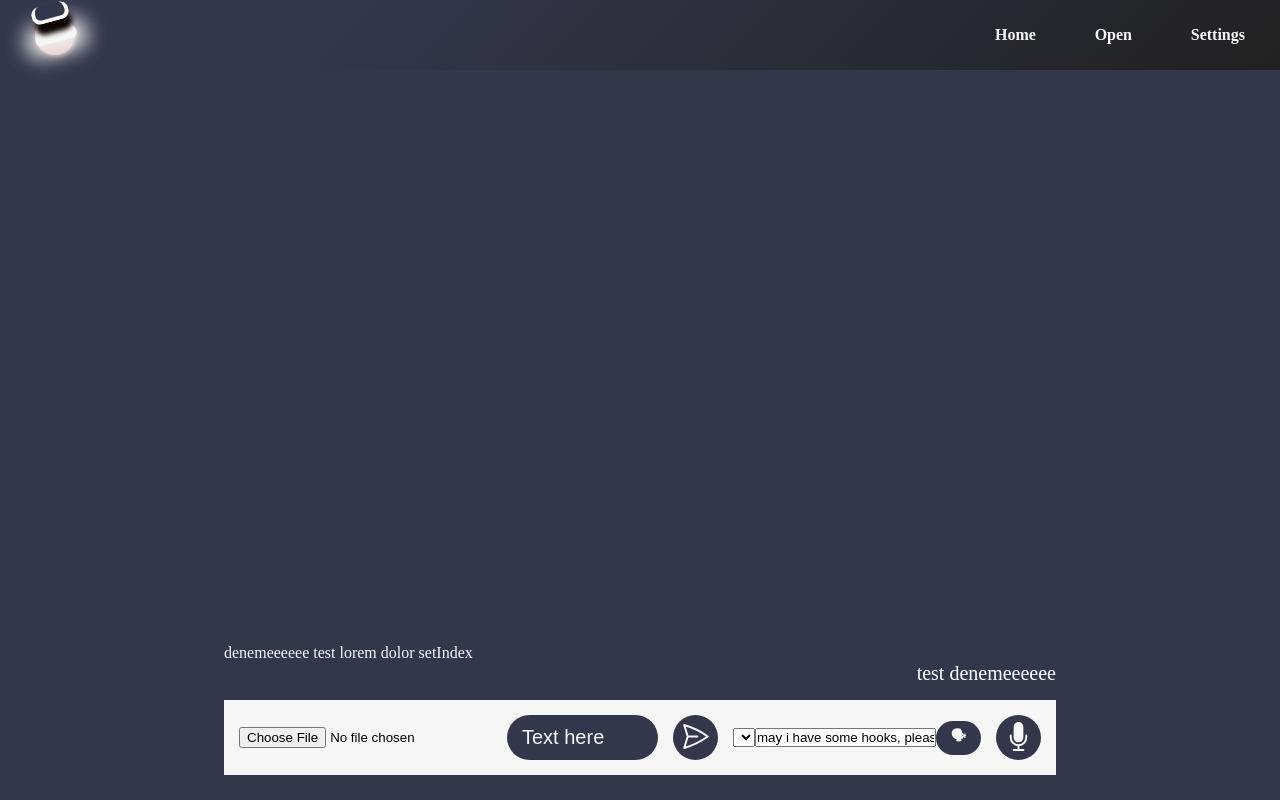
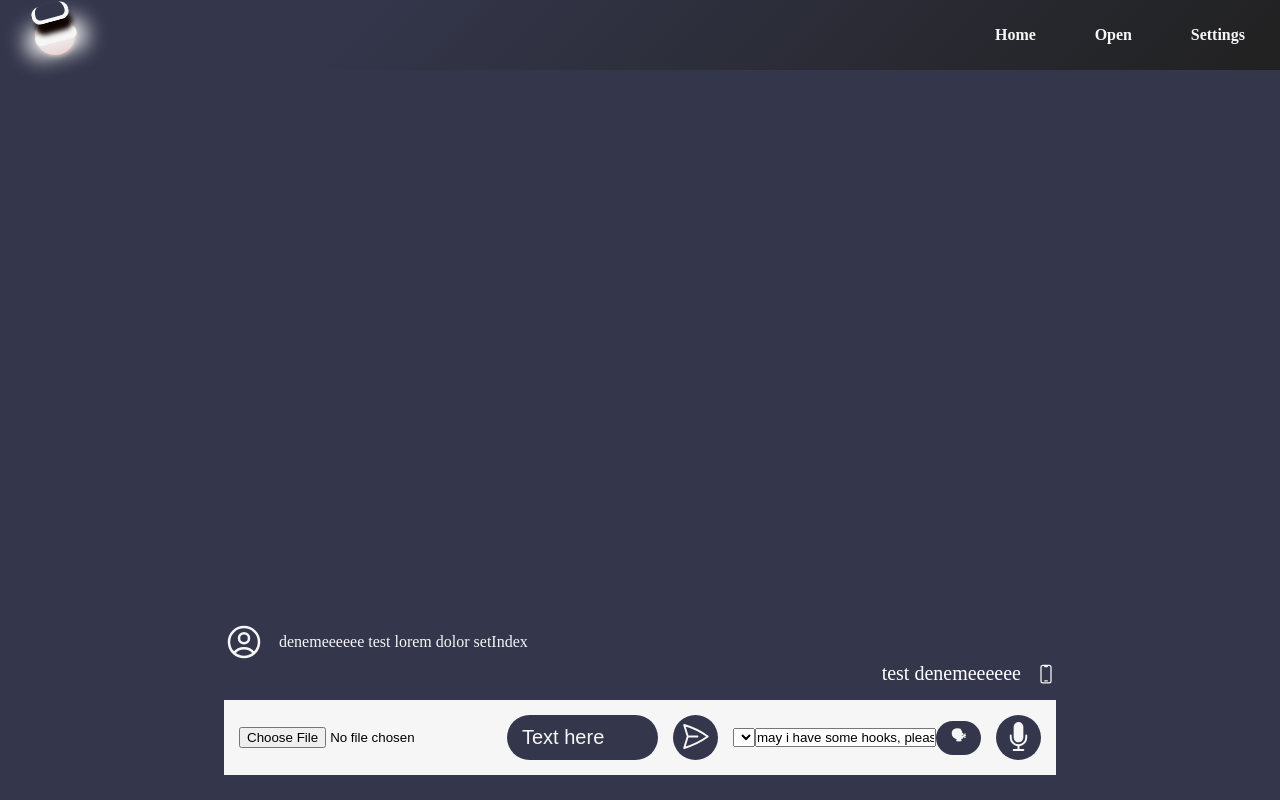
Before and after one commit to ozerenes/emosensetherapy, a Next.js app: page /ChatAi in a window 1280 px wide. Built offline with nearby package versions, Linux system fonts and the light colour scheme.

Commit message:
icons added

```diff
--- a/src/components/Chat.js
+++ b/src/components/Chat.js
@@ -31,17 +31,49 @@ export default () => {
         <>
             <div className="chat-area">
                 <div className="chat-body">
-                    <div className="chat-answer">
+                    <div className="chat-answer gap-align">
+                        <div className="icon-s">
+                            <svg
+                                xmlns="http://www.w3.org/2000/svg"
+                                fill="none"
+                                viewBox="0 0 24 24"
+                                strokeWidth={1.5}
+                                stroke="currentColor"
+                                className="w-6 h-6"
+                            >
+                                <path
+                                    strokeLinecap="round"
+                                    strokeLinejoin="round"
+                                    d="M17.982 18.725A7.488 7.488 0 0012 15.75a7.488 7.488 0 00-5.982 2.975m11.963 0a9 9 0 10-11.963 0m11.963 0A8.966 8.966 0 0112 21a8.966 8.966 0 01-5.982-2.275M15 9.75a3 3 0 11-6 0 3 3 0 016 0z"
+                                />
+                            </svg>
+                        </div>
                         <div className="gray-area">
                             denemeeeeee test lorem dolor setIndex
                         </div>
                     </div>
                     <div className="chat-result">
-                        <div className="gray-area">
+                        <div className="gray-area gap-align">
                             <Writer
                                 text={message ?? "test denemeeeeee"}
                                 color={"#fff"}
                             />
+                            <div className="icon-xs">
+                                <svg
+                                    xmlns="http://www.w3.org/2000/svg"
+                                    fill="none"
+                                    viewBox="0 0 24 24"
+                                    strokeWidth={1.5}
+                                    stroke="currentColor"
+                                    className="w-6 h-6"
+                                >
+                                    <path
+                                        strokeLinecap="round"
+                                        strokeLinejoin="round"
+                                        d="M10.5 1.5H8.25A2.25 2.25 0 006 3.75v16.5a2.25 2.25 0 002.25 2.25h7.5A2.25 2.25 0 0018 20.25V3.75a2.25 2.25 0 00-2.25-2.25H13.5m-3 0V3h3V1.5m-3 0h3m-3 18.75h3"
+                                    />
+                                </svg>
+                            </div>
                         </div>
                     </div>
                 </div>
@@ -70,8 +102,11 @@ export default () => {
                                 />
                             </svg>
                         </button>
-                        <Speacher/>
-                        <button className={`${avatarStatus ? "animation" : ""}`} onClick={() => setAvatarStatus(!avatarStatus)}>
+                        <Speacher />
+                        <button
+                            className={`${avatarStatus ? "animation" : ""}`}
+                            onClick={() => setAvatarStatus(!avatarStatus)}
+                        >
                             <svg
                                 xmlns="http://www.w3.org/2000/svg"
                                 viewBox="0 0 24 24"
--- a/src/styles/globals.css
+++ b/src/styles/globals.css
@@ -221,6 +221,22 @@ input.custom-input {
   justify-content: center;
 }
 
+.icon-s {
+  width: 40px;
+  height: 40px;
+}
+
+.icon-xs {
+  width: 20px;
+  height: 20px;
+}
+
+.gap-align {
+  display: flex;
+  align-items: center;
+  gap: 15px;
+}
+
 @keyframes mymove {
   from {
     background-color: #34374C;
```
